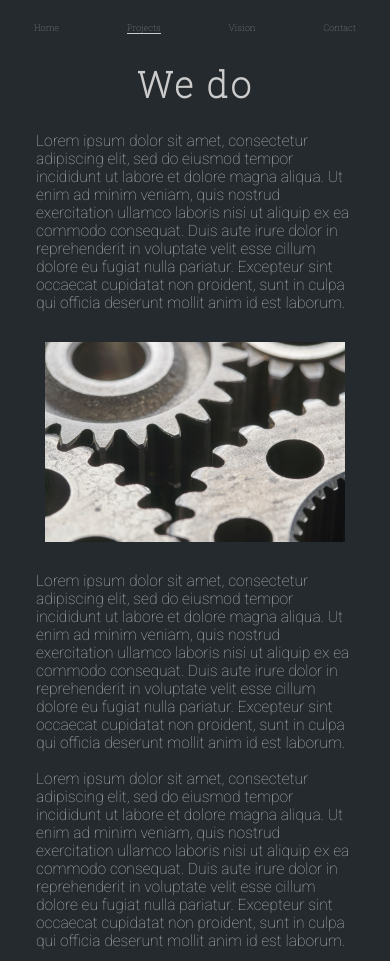
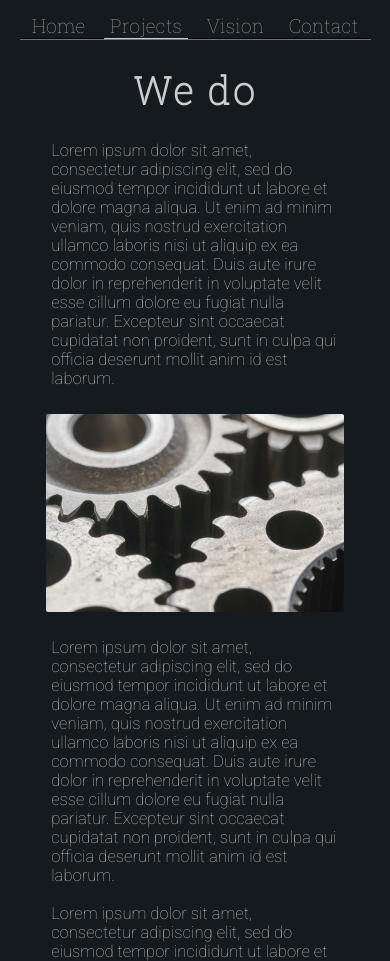
Before and after one commit to eoNicholls/aeon-industries, a website: page projects.html in a window 390 px wide. Shown: the top 961 px of the page. Drawn offline with Linux system fonts and the light colour scheme.

Commit message:
Improved nav bar appearance. Added separation border.

```diff
--- a/projects.html
+++ b/projects.html
@@ -17,9 +17,10 @@
 		</ul>
 	</nav>
 
-	<h1 class="child-h1">We do</h1>
+	<main class="content">
 
-	<main class="content">
+		<h1 class="child-h1">We do</h1>
+
 		<p>
 		Lorem ipsum dolor sit amet, consectetur adipiscing elit, sed do eiusmod tempor incididunt ut
 		labore et dolore magna aliqua. Ut enim ad minim veniam, quis nostrud exercitation ullamco laboris
--- a/style.css
+++ b/style.css
@@ -7,17 +7,17 @@
 html, body {
 	height: 100%;
 	width: 100%;
-	background: #242a2e;
+	background: #141a1e;
 	color: #bbbbbb;
 	font-family: 'Roboto Slab', serif;
 }
 
 h1 {
-	display: block;
+	grid-column: 1 / span 2;
+	margin: 1rem 0;
 	text-align: center;
 	font-size: 3rem;
 	letter-spacing: 0.2rem;
-	margin-top: 1rem;
 	color: #cccccc;
 }
 
@@ -30,26 +30,23 @@ h1 {
 }
 
 nav {
-	width: 100%;
-	margin: 1rem 0;
+	width: 90%;
+	margin: 1rem auto;
+	border-bottom: 2px groove #242a2e;
 }
 
 .index-nav {
-	width: 100%;
-	margin-top: 50px;
+	width: 90%;
+	padding: 1rem 0;
+	border-top: 2px groove #242a2e;
+	border-bottom: 2px groove #242a2e;
 }
 
 ul {
 	list-style: none;
-	padding: 0;
 	display: flex;
 	flex-direction: row;
 	justify-content: space-around;
-}
-
-nav li {
-	font-size: 2rem;
-	padding-bottom: 1rem;
 }
 
 #current-page-nav-btn {
@@ -58,7 +55,12 @@ nav li {
 	cursor: default;
 }
 
-nav a, nav p {
+nav li {
+	font-size: 1.7rem;
+}
+
+nav a {
+	padding: 0 0.5rem;
 	text-decoration: none;
 	color: #999999;
 	transition: all linear 200ms;
@@ -69,22 +71,25 @@ nav a:hover {
 }
 
 main {
-	margin: 1rem 7rem;
+	margin: 0 7rem;
 	display: grid;
 	grid-template: auto / 2fr 1fr;
+	/*background: #ffffff10;
+	border-radius: 3px;*/
 }
 
 main p {
 	max-width: 35rem;
-	margin: 1rem 0;
+	margin: 1rem;
 	font-family: 'Roboto', sans-serif;
 	font-size: 1.3rem;
 }
 
 main img {
 	max-width: min(25rem, 95%);
+	margin: 1rem 0;
 	height: auto;
-	margin: 1.5rem;
+	border-radius: 2px;
 }
 
 #contact-details {
@@ -105,7 +110,7 @@ footer p {
 
 @media screen and (max-width: 1100px) {
 	main {
-		margin: 1rem 3rem;
+		margin: 0 3rem;
 		display: flex;
 		flex-direction: column;
 		align-items: center;
@@ -113,12 +118,11 @@ footer p {
 }
 
 @media screen and (max-width: 500px) {
-	* {
-		font-size: 0.75rem;
+	html {
+		font-size: 0.80rem;
 	}
 
 	nav li {
 		font-size: 1.5rem;
-		padding-bottom: 1rem;
 	}
 }
```
